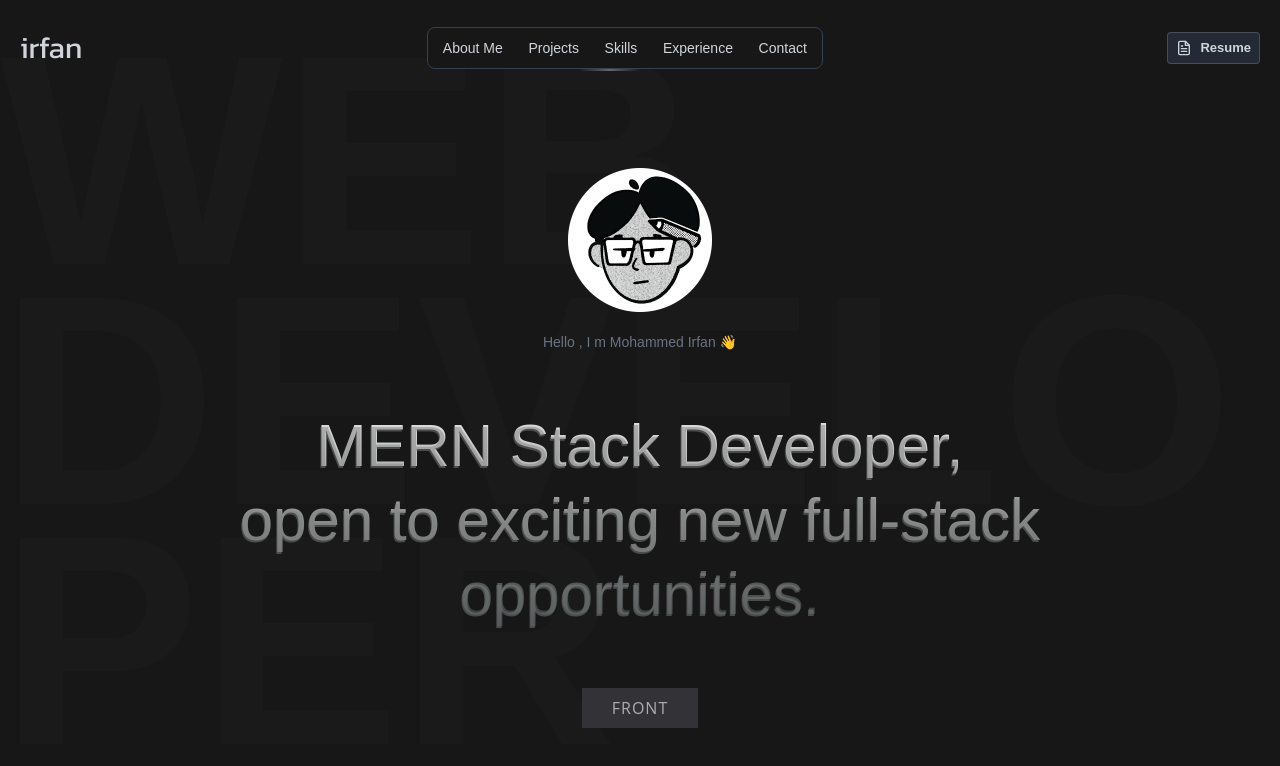
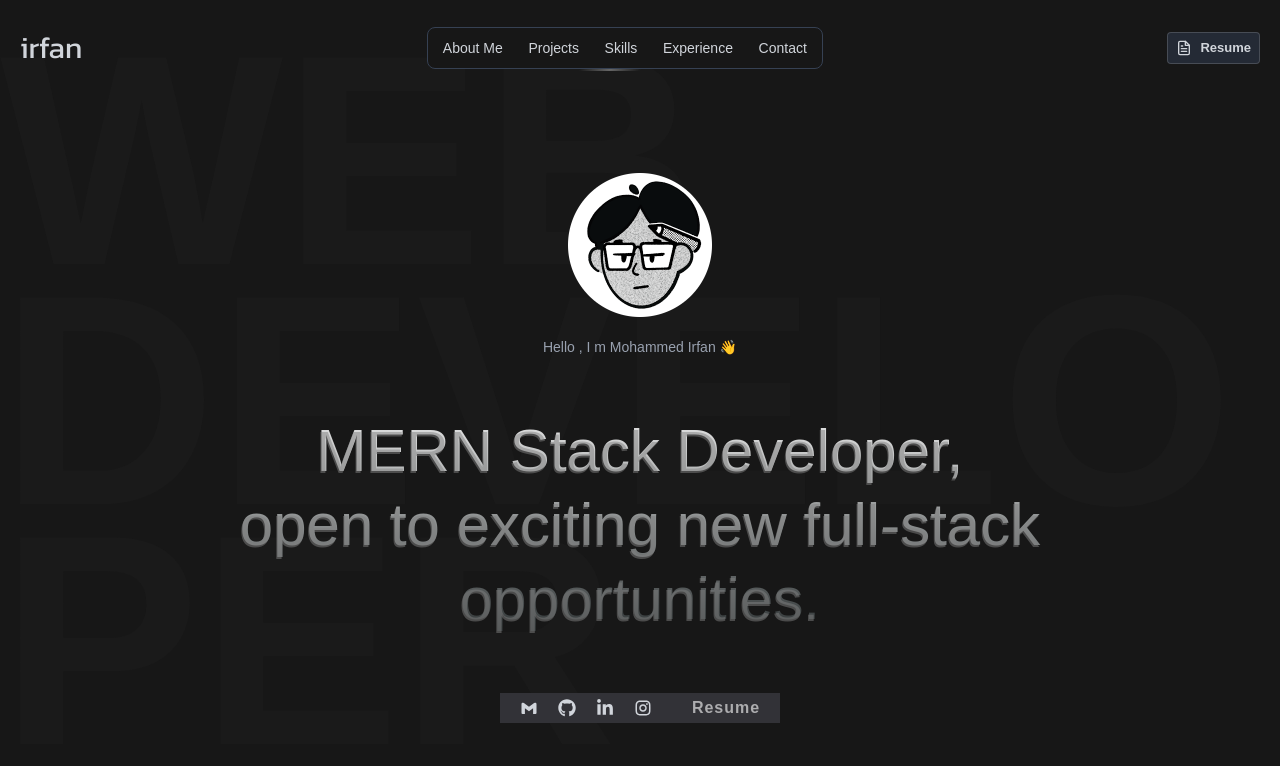
Before and after one commit to MohammedIrfan244/portfolio_next, a Next.js app: page / in a window 1280 px wide. Shown: the top 766 px of the page. Built offline with nearby package versions, Linux system fonts and the light colour scheme.

Commit message:
Add react-icons dependency; update Hero component with new profile image and social icons; modify DualButton text

```diff
--- a/package.json
+++ b/package.json
@@ -11,7 +11,8 @@
   "dependencies": {
     "next": "^15.2.4",
     "react": "^19.0.0",
-    "react-dom": "^19.0.0"
+    "react-dom": "^19.0.0",
+    "react-icons": "^5.5.0"
   },
   "devDependencies": {
     "@eslint/eslintrc": "^3",
--- a/src/app/globals.css
+++ b/src/app/globals.css
@@ -180,15 +180,14 @@ body {
 .btn-flip {
   opacity: 1;
   outline: 0;
-  color: #fff;
-  line-height: 40px;
+  color: #d1d5db;
+  line-height: 30px;
   position: relative;
   text-align: center;
   letter-spacing: 1px;
   display: inline-block;
   text-decoration: none;
-  font-family: 'Open Sans';
-  text-transform: uppercase;
+  font-weight: 700;
 }
 
 .btn-flip:hover:after {
@@ -210,8 +209,9 @@ body {
   display: block;
   transition: 0.5s;
   position: absolute;
-  background: #adadaf;
+  background: #868686;
   content: attr(data-back);
+  font-weight: 700;
   transform: translateY(-50%) rotateX(90deg);
 }
 
@@ -221,11 +221,12 @@ body {
   opacity: 1;
   color: #adadaf;
   display: block;
-  padding: 0 30px;
-  line-height: 40px;
+  padding: 0 20px;
+  line-height: 30px;
   transition: 0.5s;
   position: relative;
   background: #323237;
+  font-weight: 700;
   content: attr(data-front);
   transform: translateY(0) rotateX(0);
 }
--- a/src/components/hero/hero.tsx
+++ b/src/components/hero/hero.tsx
@@ -1,7 +1,10 @@
 import Image from 'next/image';
 import React from 'react';
-import me from "@/assets/me_circ.png"
+import profile from "@/assets/cprofile.png"
 import DualButton from '../ui/dualButton';
+import { FaGithub, FaLinkedinIn,  } from 'react-icons/fa6';
+import { RiInstagramLine } from 'react-icons/ri';
+import { BiLogoGmail } from 'react-icons/bi';
 
 
 function Hero() {
@@ -17,8 +20,8 @@ function Hero() {
             {/* Foreground Content */}
             <div className="flex justify-center items-center flex-col gap-10 w-full h-full">
                 <div className='space-y-5 flex flex-col items-center'>
-                    <Image src={me} alt='Mohammed Irfan' className='w-36 h-36' />
-                    <p className='text-sm text-gray-500'>Hello , I m Mohammed Irfan 👋</p></div>
+                    <Image src={profile} alt='Mohammed Irfan' className='w-36 h-36' />
+                    <p className='text-sm text-gray-400'>Hello , I m Mohammed Irfan 👋</p></div>
                 <div
                     className="sm:text-6xl text-3xl gradient text-center space-y-2 sm:space-y-3.5
              bg-gradient-to-br from-[#121212] to-[#1f1f1f] p-6 rounded-lg"
@@ -27,7 +30,15 @@ function Hero() {
                     <p>open to exciting new full-stack</p>
                     <p>opportunities.</p>
                 </div>
+                <div className='flex'>
+                    <div className='flex gap-5 py-1 px-5 bg-[#323237] text-lg items-center'>
+                    <BiLogoGmail className='hover:cursor-pointer hover:opacity-55 transition-opacity duration-200' />
+                    <FaGithub  className='hover:cursor-pointer hover:opacity-55 transition-opacity duration-200'/>
+                    <FaLinkedinIn  className='hover:cursor-pointer hover:opacity-55 transition-opacity duration-200'/>
+                    <RiInstagramLine className='hover:cursor-pointer font-bold hover:opacity-55 transition-opacity duration-200' />
+                    </div>
                 <DualButton />
+                </div>
             </div>
         </div>
     );
--- a/src/components/ui/dualButton.tsx
+++ b/src/components/ui/dualButton.tsx
@@ -2,7 +2,7 @@ import React from 'react'
 
 function DualButton() {
   return (
-    <button className="btn-flip" data-back="Back" data-front="Front"></button>
+    <button className="btn-flip" data-back="Download" data-front="Resume"></button>
   )
 }
 
```
Also changed, not shown: src/assets/cprofile.png (added), 1 other file (tests, documents, lock files or other folders).
